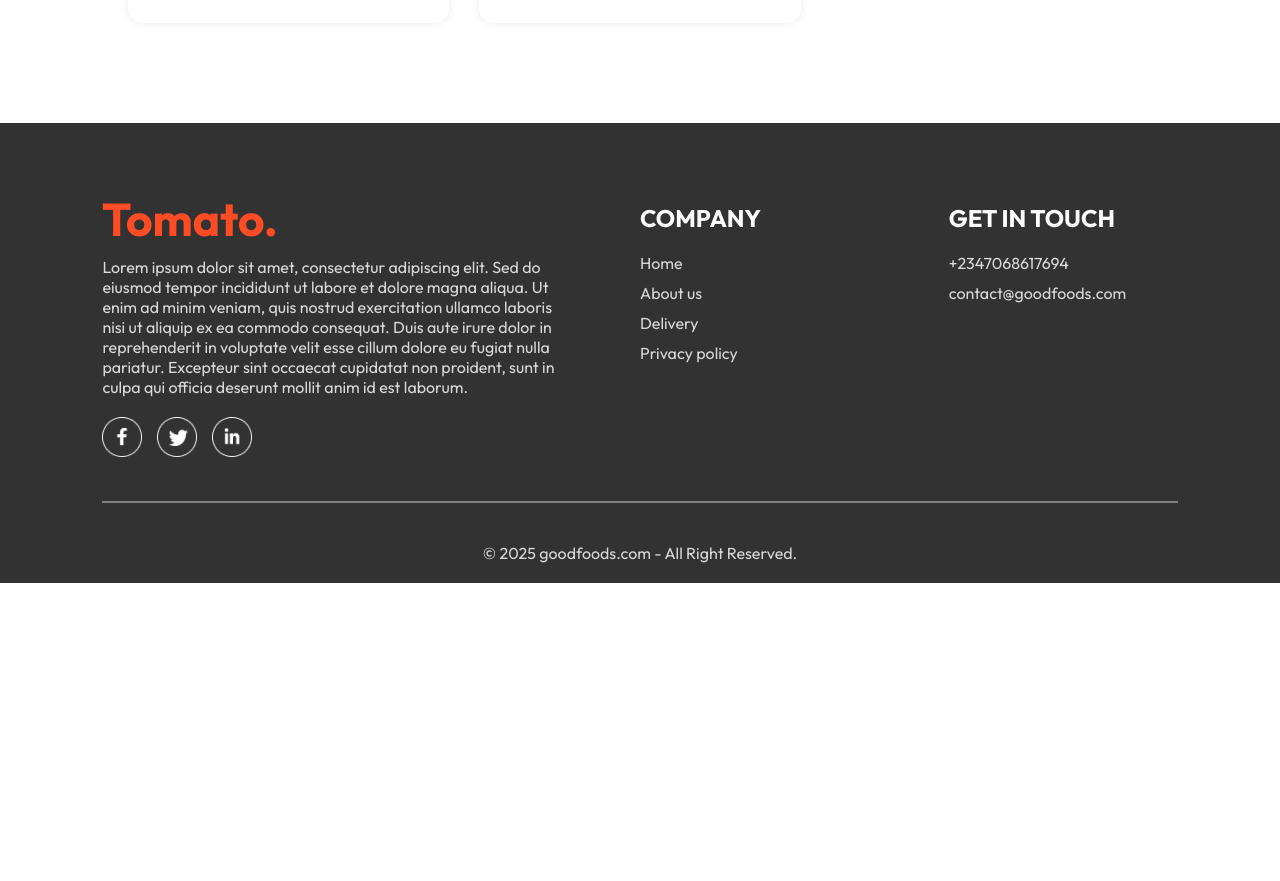
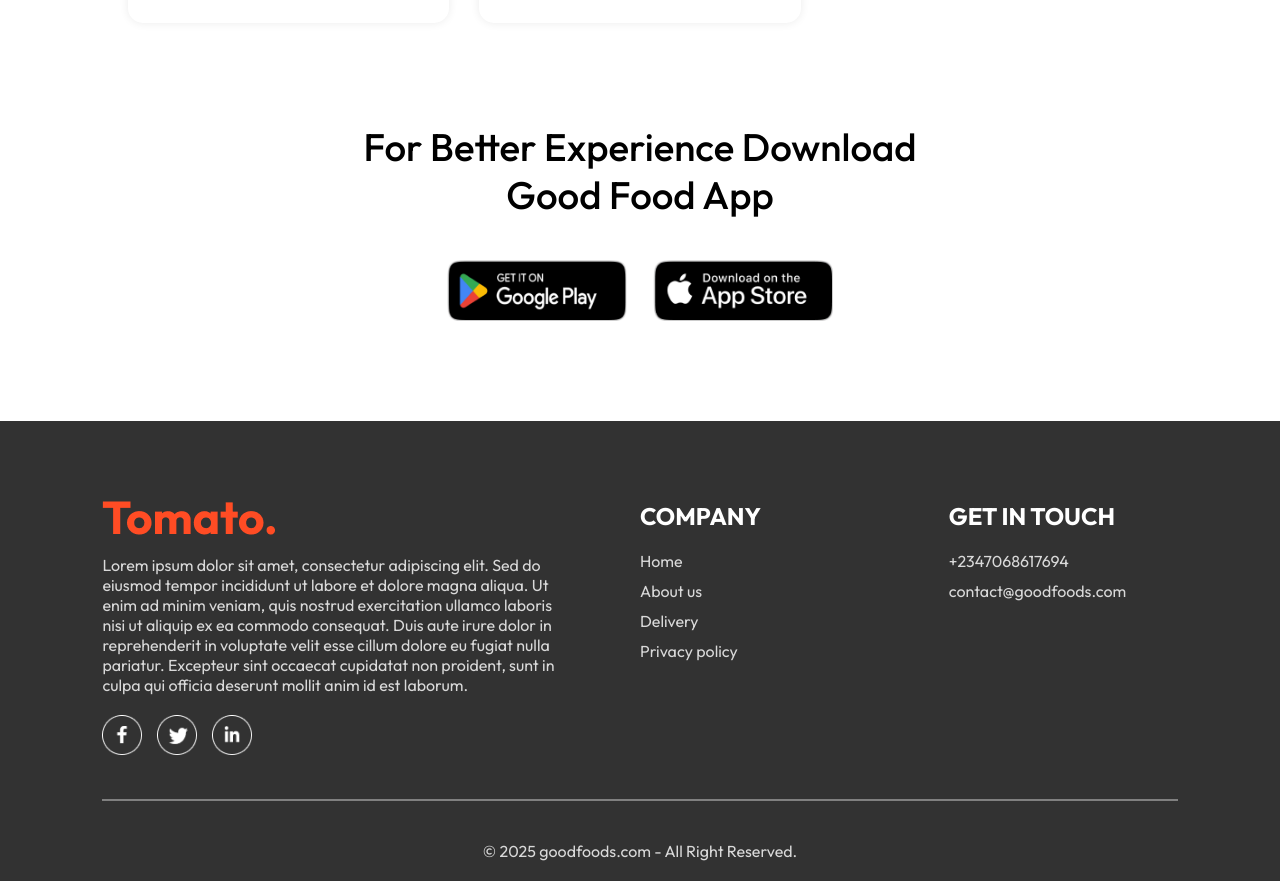
Before and after one commit to UvereAnn/goodfoods, a React (Vite) app in the folder frontend/: page / in a window 1280 px wide. Shown: the part 5960-6841 px from the top of the page. Before the commit the page ends 6543 px from the top, so only its background shows below. Built offline with nearby package versions, Linux system fonts and the light colour scheme.

Commit message:
Added app download platforms

```diff
--- /dev/null
+++ b/frontend/src/components/AppDownload/AppDownload.css
@@ -0,0 +1,25 @@
+.app-downlaod {
+  margin: auto;
+  margin-top: 100px;
+  font-size: max(3vw, 20px);
+  text-align: center;
+  font-weight: 500;
+}
+
+.app-download-platforms {
+  display: flex;
+  justify-content: center;
+  gap: max(2vw, 10px);
+  margin-top: 40px;
+}
+
+.app-download-platforms img {
+  width: max(30vw, 120px);
+  max-width: 180px;
+  transition: 0.5s;
+  cursor: pointer;
+}
+
+.app-download-platforms img:hover {
+  transform: scale(1.05);
+}
--- /dev/null
+++ b/frontend/src/components/AppDownload/AppDownload.jsx
@@ -0,0 +1,19 @@
+import React from "react";
+import "./AppDownload.css";
+import { assets } from "../../assets/assets";
+
+const AppDownload = () => {
+  return (
+    <div className="app-downlaod" id="app-download">
+      <p>
+        For Better Experience Download <br /> Good Food App
+      </p>
+      <div className="app-download-platforms">
+        <img src={assets.play_store} alt="play store image" />
+        <img src={assets.app_store} alt="app store image" />
+      </div>
+    </div>
+  );
+};
+
+export default AppDownload;
--- a/frontend/src/pages/Home/Home.jsx
+++ b/frontend/src/pages/Home/Home.jsx
@@ -3,6 +3,7 @@
 import Header from '../../components/Header/Header'
 import ExploreMenu from '../../components/ExploreMenu/ExploreMenu'
 import FoodDisplay from '../../components/FoodDisplay/FoodDisplay'
+import AppDownload from '../../components/AppDownload/AppDownload'
 
 const Home = () => {
 
@@ -14,6 +15,7 @@
       <Header/>
       <ExploreMenu category={category} setCategory={setCategory}/>
       <FoodDisplay category={category}/>
+      <AppDownload />
     </div>
   )
 }
```
